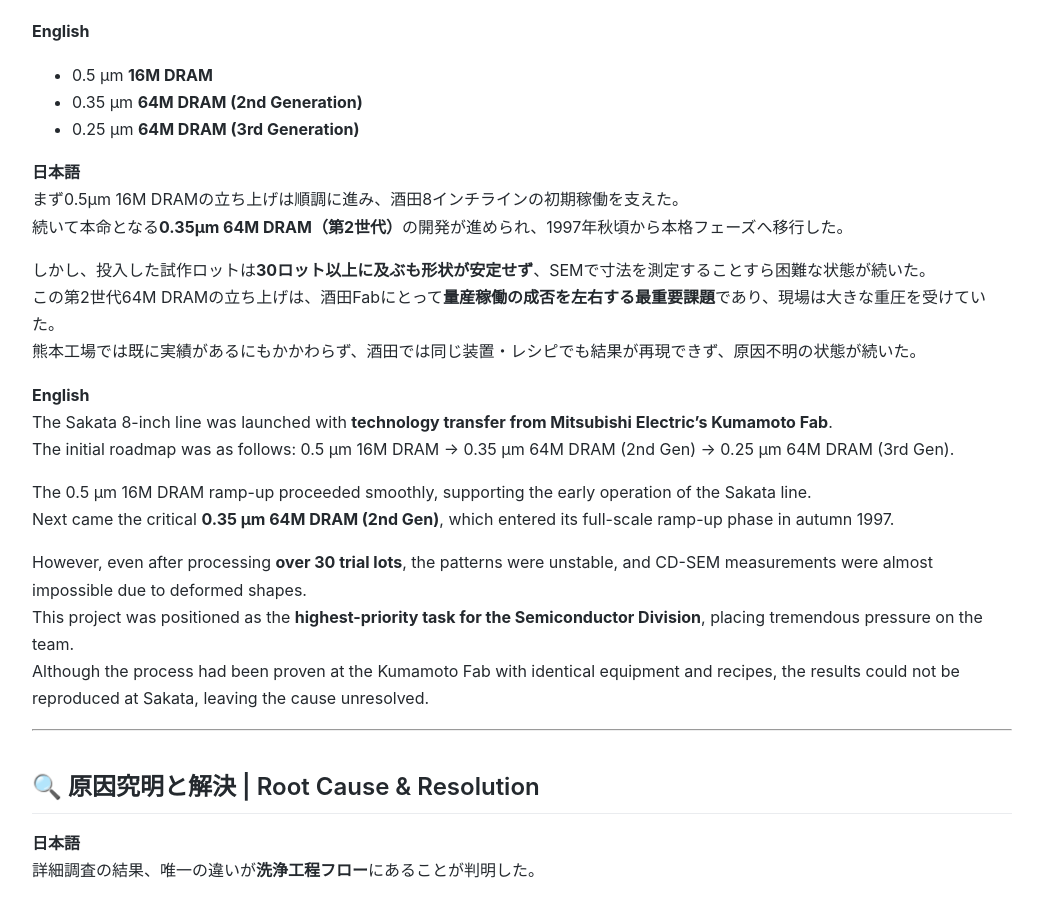
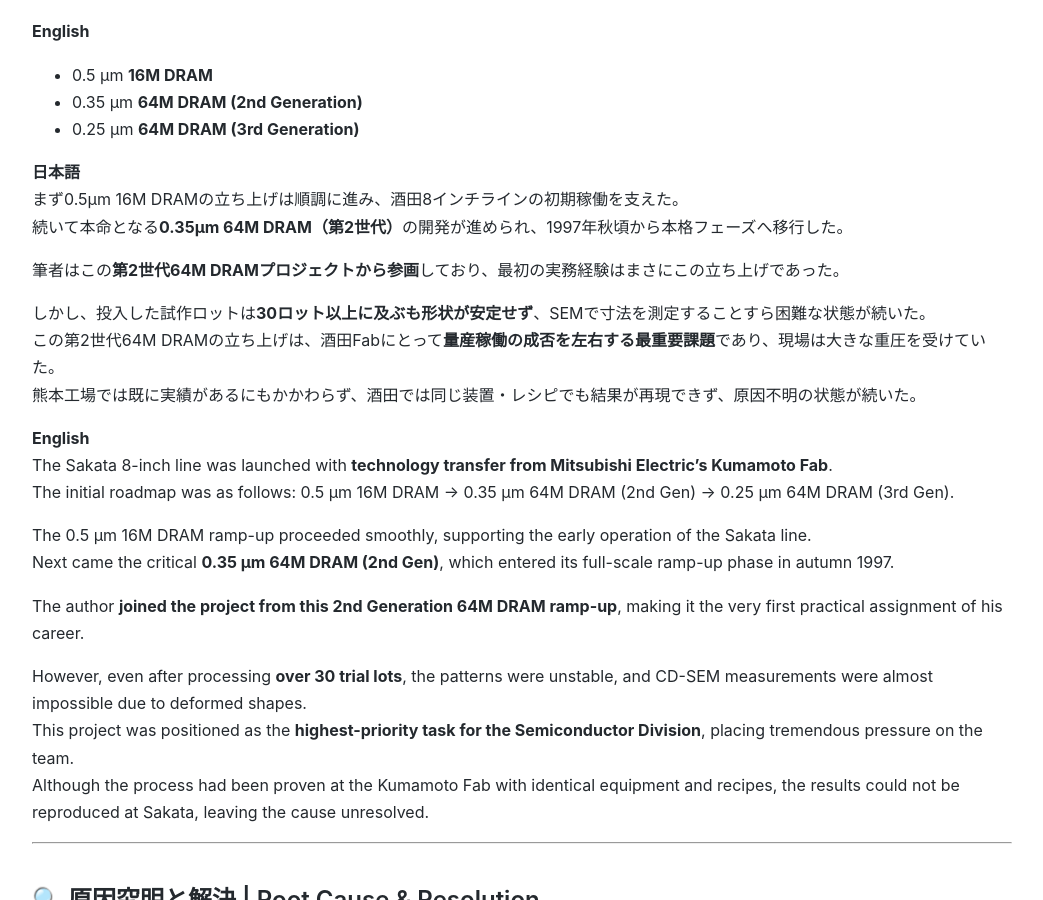
Before and after one commit to Samizo-AITL/Edusemi-Plus, a Jekyll site: the page built from archive/in1997/Epson_Sakata_8inch_Line.md, in a window 1280 px wide and 900 px high, scrolled down 3495 px. Shown: the whole window, without its empty margins (118-1161 px from the left). Built offline with Jekyll 4.4.1, drawn with Linux system fonts in a browser that asks for light colours.

Commit message:
Update Epson_Sakata_8inch_Line.md

````diff
--- a/archive/in1997/Epson_Sakata_8inch_Line.md
+++ b/archive/in1997/Epson_Sakata_8inch_Line.md
@@ -67,6 +67,11 @@
     class A,E focus
 ```
 
+
+
+
+
+
 - **DRAM技術導入**：三菱からの技術供与をベースに0.35→0.25µm世代を習得
 - **先端ロジック吸収**：Xilinx等のファブレスと協業し、配線だけでなくトランジスタ技術まで獲得
 - **自前PDK構築**：プロセス設計キットを内製化し、社内ASIC展開へ
@@ -123,6 +128,8 @@
 まず0.5µm 16M DRAMの立ち上げは順調に進み、酒田8インチラインの初期稼働を支えた。
 続いて本命となる**0.35µm 64M DRAM（第2世代）**の開発が進められ、1997年秋頃から本格フェーズへ移行した。
 
+筆者はこの**第2世代64M DRAMプロジェクトから参画**しており、最初の実務経験はまさにこの立ち上げであった。
+
 しかし、投入した試作ロットは**30ロット以上に及ぶも形状が安定せず**、SEMで寸法を測定することすら困難な状態が続いた。
 この第2世代64M DRAMの立ち上げは、酒田Fabにとって**量産稼働の成否を左右する最重要課題**であり、現場は大きな重圧を受けていた。
 熊本工場では既に実績があるにもかかわらず、酒田では同じ装置・レシピでも結果が再現できず、原因不明の状態が続いた。
@@ -133,6 +140,8 @@
 
 The 0.5 µm 16M DRAM ramp-up proceeded smoothly, supporting the early operation of the Sakata line.
 Next came the critical **0.35 µm 64M DRAM (2nd Gen)**, which entered its full-scale ramp-up phase in autumn 1997.
+
+The author **joined the project from this 2nd Generation 64M DRAM ramp-up**, making it the very first practical assignment of his career.
 
 However, even after processing **over 30 trial lots**, the patterns were unstable, and CD-SEM measurements were almost impossible due to deformed shapes.
 This project was positioned as the **highest-priority task for the Semiconductor Division**, placing tremendous pressure on the team.
````
